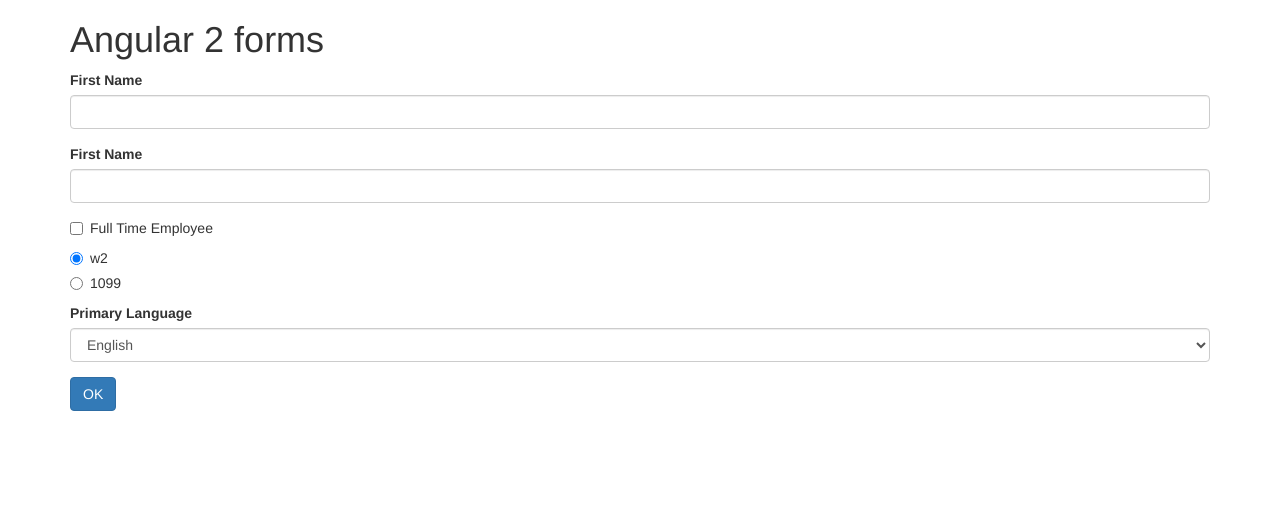
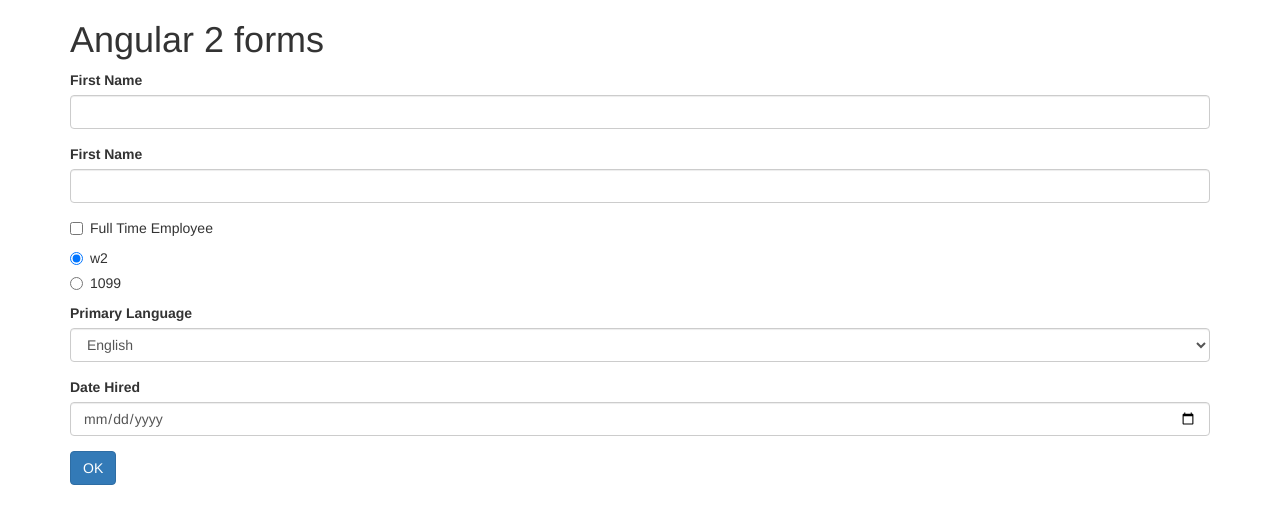
Before and after one commit to Zurc/ng2forms-templatedriven, an Angular app: page / in a window 1280 px wide. Shown: the top 524 px of the page. Built offline with nearby package versions, Linux system fonts and the light colour scheme.

Commit message:
input date added to test browser differences

```diff
--- a/src/app/app.component.html
+++ b/src/app/app.component.html
@@ -47,6 +47,11 @@
       </select>
     </div>
 
+    <div class="form-group">
+      <label>Date Hired</label>
+      <input class="form-control" type="date">
+    </div>
+
     <button class="btn btn-primary" type="submit">OK</button>
   </form>
 </div>
```
